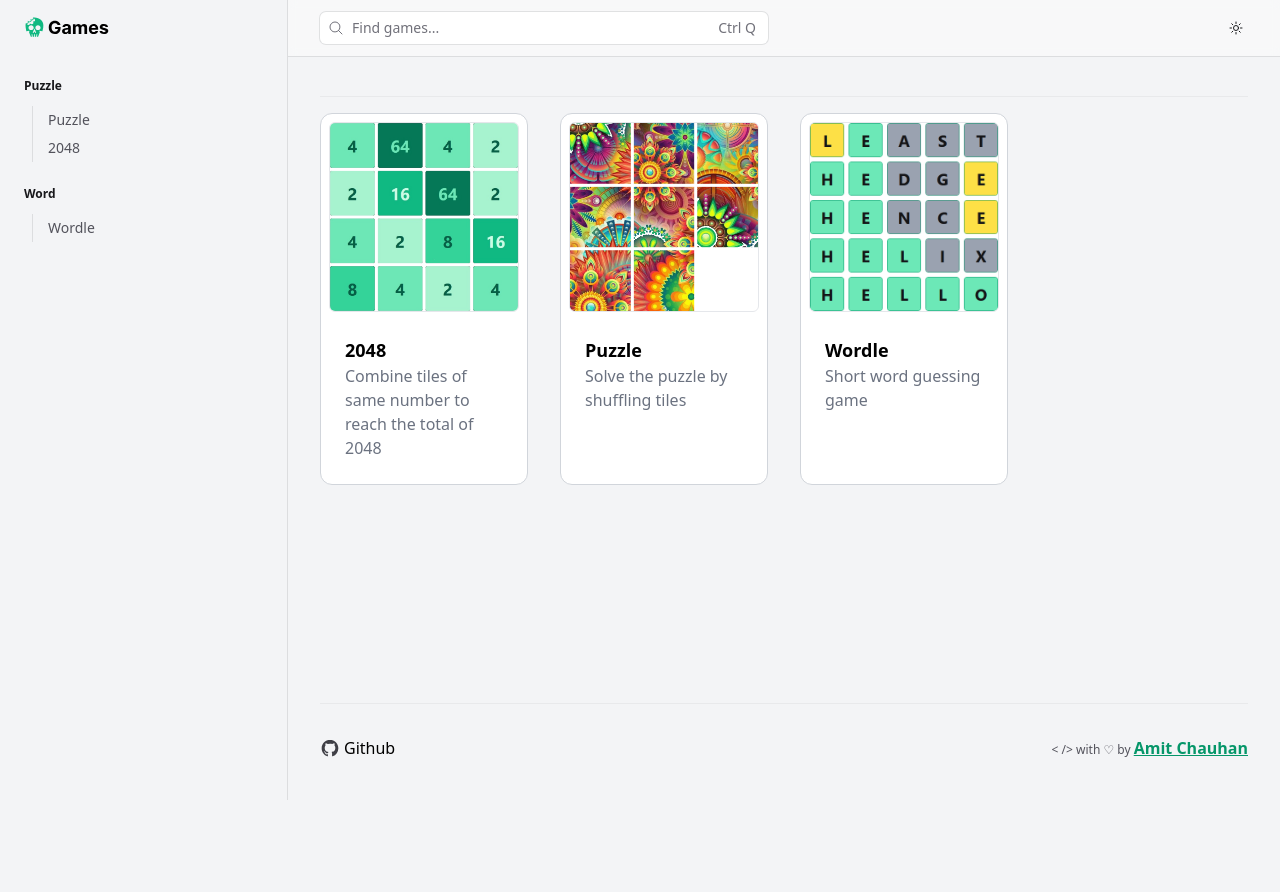
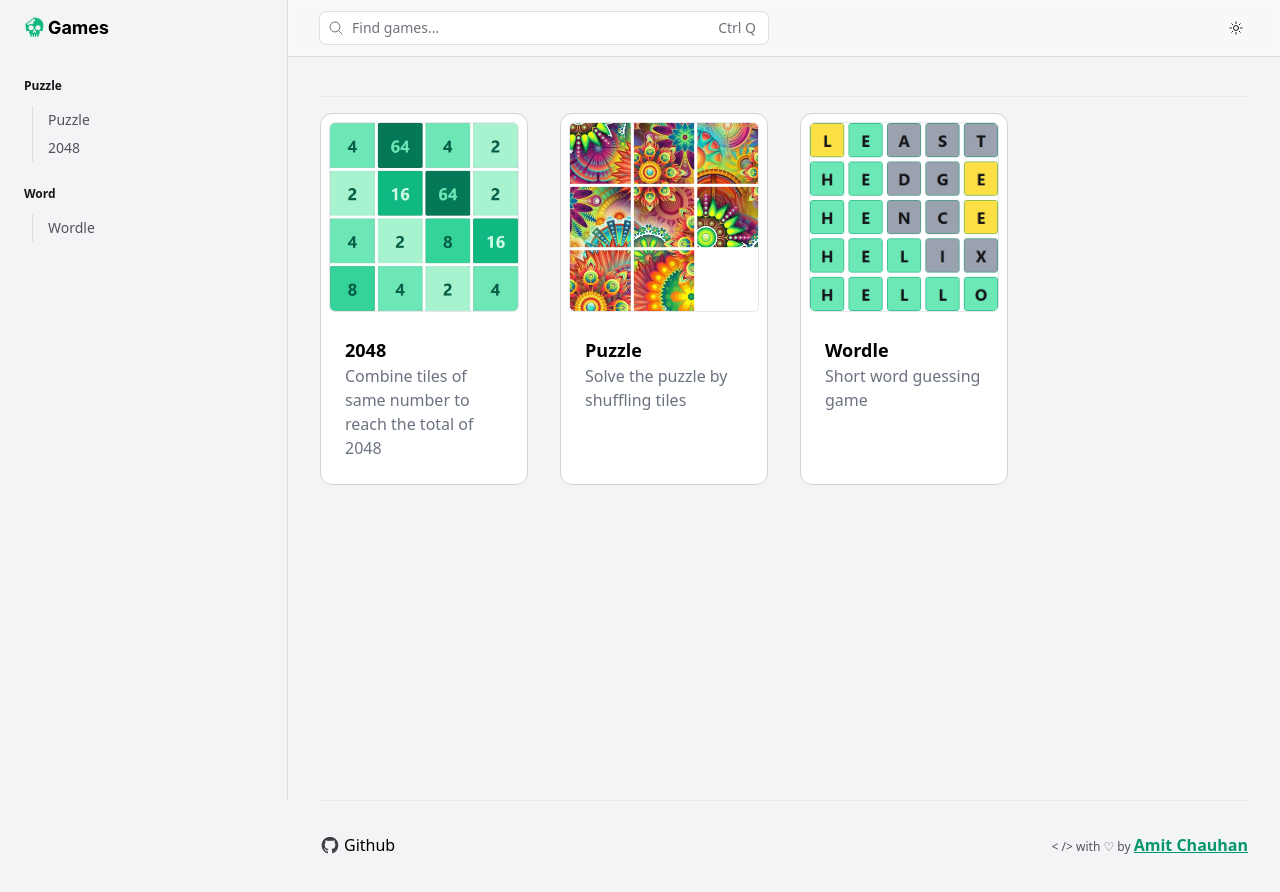
Before and after one commit to Legend0619/ManyGames, a React (Vite) app: page / in a window 1280 px wide. Shown: the top 892 px of the page. Before the commit the page ends 800 px from the top, so only its background shows below. Built offline with nearby package versions, Linux system fonts and the light colour scheme.

Commit message:
layout change

```diff
--- a/src/layout/GameLayout/MainContent.tsx
+++ b/src/layout/GameLayout/MainContent.tsx
@@ -2,7 +2,7 @@ import { Outlet } from "react-router-dom";
 
 export default function MainContent() {
   return (
-    <main className="flex flex-1 flex-col py-6 sm:py-10">
+    <main className="flex min-h-[calc(100vh-56px)] flex-1 flex-col py-6 sm:py-10">
       <Outlet />
     </main>
   );
```
